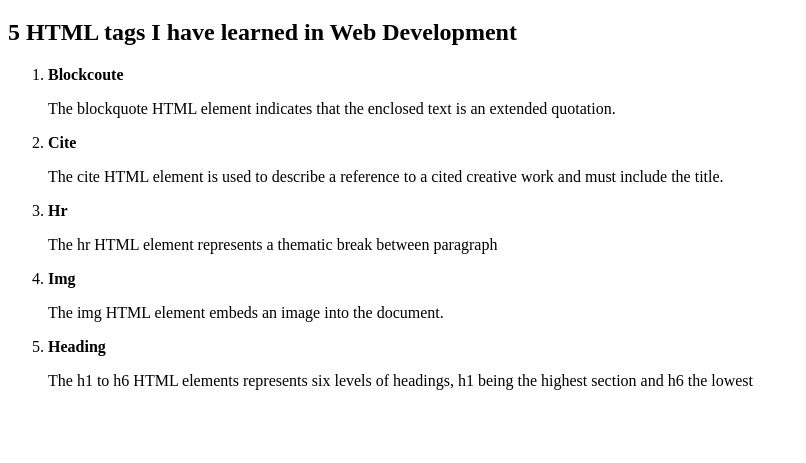
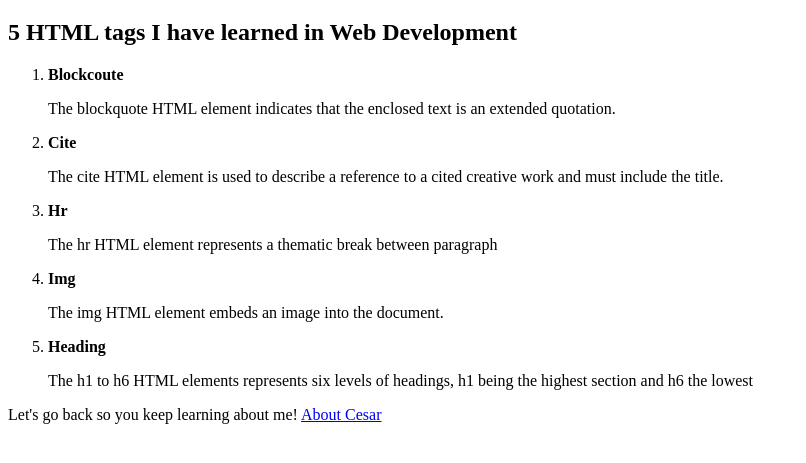
Before and after one commit to berr0161/berr0161.github.io, a plain HTML site: page html-assignment/notes.html in a window 1280 px wide. Shown: the part 61-524 px from the top of the page, without its empty margins (0-806 px from the left). Drawn offline with Linux system fonts and the light colour scheme.

Commit message:
creates reference

```diff
--- a/html-assignment/notes.html
+++ b/html-assignment/notes.html
@@ -30,6 +30,7 @@
     </ol>
 
   </section>
+  <p>Let's go back so you keep learning about me! <a href= "index.html">About Cesar</a></p>
 
 </body>
 </html>
```
Also changed, not shown: 1 other file.
